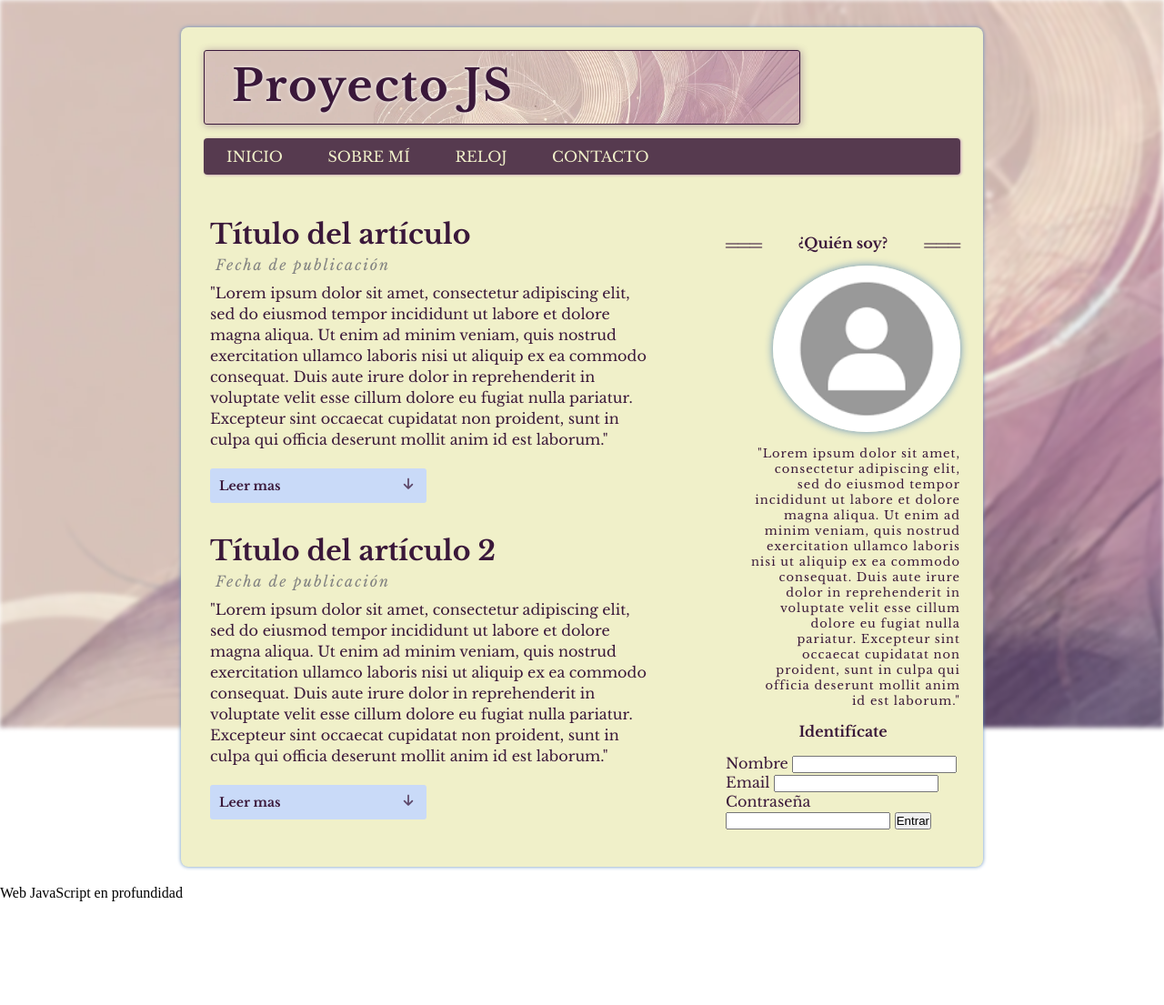
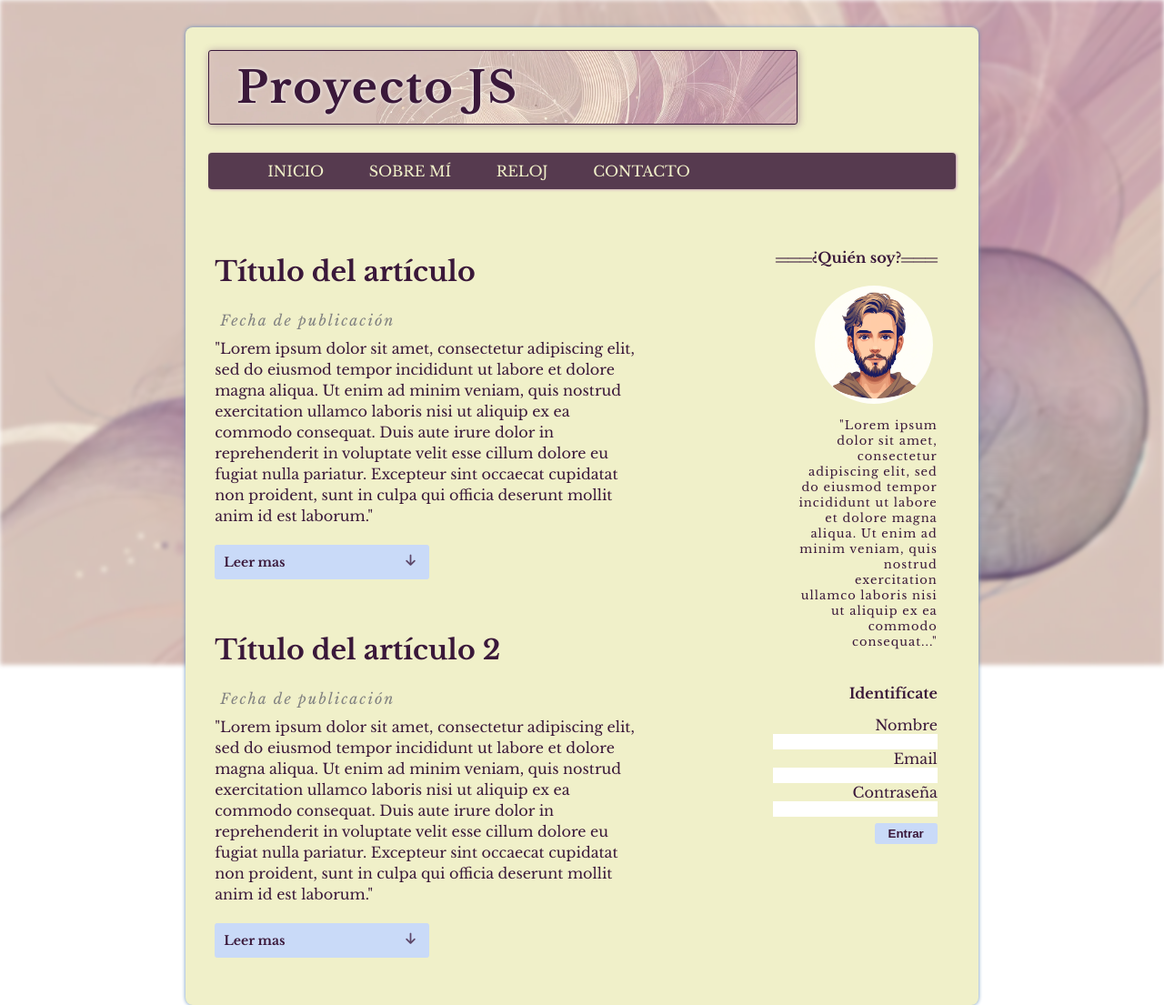
Before and after one commit to RLG94/Web-JQuery, a plain HTML site: page Index.html in a window 1280 px wide. Shown: the top 1105 px of the page at 91% size. Before the commit the page ends 991 px from the top, so only its background shows below. Drawn offline with nearby package versions, Linux system fonts and the light colour scheme.

Commit message:
Mejora de posicionamiento del aside noche 03/04

```diff
--- a/CSS/styles.css
+++ b/CSS/styles.css
@@ -32,11 +32,7 @@
 }
 
 /* ESTILOS CSS */
-* {
-    margin: 0px;
-    padding: 0px;
 
-}
 
 .ajuste {
     float: none;
@@ -53,8 +49,8 @@ body::after {
     width: 110%;
     height: 110%;
     background-image: url(../img/fondo4.webp);
-    background-size: auto;
-    background-position: all;
+    background-size: 100%;
+    background-position: cover;
     background-repeat: no-repeat;
     background-attachment: fixed;
     filter: blur(2.5px);
@@ -76,12 +72,12 @@ body::after {
 /* CABECERA  */
 
 #logo {
+
     font-size: 32px;
     letter-spacing: 2px;
     color: var(--color-texto-dark-purple);
     border-radius: 3px;
     text-shadow: 0px 0px 4px rgb(255, 255, 255);
-
     font-weight: 900;
     text-align: left;
     padding-left: 30px;
@@ -92,7 +88,7 @@ body::after {
     background-image: url(../img/fondo4.webp);
     background-size: cover;
     margin-bottom: 15px;
-    line-height: 77px;
+    line-height: 0px;
     float: left;
 
 }
@@ -212,27 +208,34 @@ body::after {
 #sidebar {
     width: 31%;
     float: right;
-
+    display: flex;
+    flex-direction: column;
+    position: relative;
+    padding-right: 20px;
 }
 
+#about {
+    display: flex;
+    flex-direction: column;
+    justify-content: end;
+    align-items: end;
+}
+
+
+
 #sidebar h4 {
-
+    float: right;
+    max-width: 80%;
     margin-top: 30px;
     margin-bottom: 20px;
     text-align: center;
     line-height: 10px;
-
-
-
-
 }
 
 #sidebar h4 .inicio {
     margin: 0px -0.4px;
     float: inline-start;
     color: rgba(58, 24, 58, 0.534);
-
-
 }
 
 #sidebar h4 .final {
@@ -240,26 +243,63 @@ body::after {
     float: inline-end;
     color: rgba(58, 24, 58, 0.526);
 }
-#sidebar img{
-    width: 80%;
-    float: right;
 
-    box-shadow: 0px 0px 10px var(--color-secundario2-green-blue);
+#sidebar img {
+    width: 130px;
+
+    margin-right: 5px;
+    float: inline-end;
+    box-shadow: 0px 0px 0px var(--color-secundario2-green-blue);
     border-radius: 100%;
+
 }
-#sidebar p{
+
+#sidebar p {
     font-size: 13px;
     text-align: right;
-   float: inline-end;
-   letter-spacing: 1px;
-
-   width: 90%;
-   margin-top: 15px;
-   margin-bottom: 20px;
+    float: inline-end;
+    letter-spacing: 1px;
+    max-width: 60%;
+    margin-top: 15px;
 }
 
 /* Formulario de ingreso */
-form{
+#login {
+    display: flex;
+    flex-direction: column;
+    justify-content: end;
+    align-items: end;
 
-   float: inline-end;
+
 }
+
+#login form {
+    display: flex;
+    flex-direction: column;
+    align-items: end;
+}
+
+#login .boton {
+    margin-top: 7px;
+    padding: 4px 15px;
+    background-color: var(--color-background-lavender-web);
+    cursor: pointer;
+    color: var(--text-default);
+    font-weight: 600;
+    border-radius: 3px;
+    border: none;
+    transition: all 0.3s;
+}
+
+#login .boton:hover {
+
+    padding: 4px 25px;
+    background-color: var(--color-secundario-lilac);
+
+
+}
+
+#login .inpt {
+    border: none;
+
+}
--- a/Index.html
+++ b/Index.html
@@ -69,8 +69,8 @@
         <aside id="sidebar">
           <div id="about">
             <h4><span><i class="fa-solid fa-grip-lines inicio"></i><i class="fa-solid fa-grip-lines inicio"></i><i class="fa-solid fa-grip-lines inicio"></i>¿Quién soy?<i class="fa-solid fa-grip-lines final"></i><i class="fa-solid fa-grip-lines final"></i><i class="fa-solid fa-grip-lines final"></i></span></h4>
-            <img src="img/user.png">
-            <p>"Lorem ipsum dolor sit amet, consectetur adipiscing elit, sed do eiusmod tempor incididunt ut labore et dolore magna aliqua. Ut enim ad minim veniam, quis nostrud exercitation ullamco laboris nisi ut aliquip ex ea commodo consequat. Duis aute irure dolor in reprehenderit in voluptate velit esse cillum dolore eu fugiat nulla pariatur. Excepteur sint occaecat cupidatat non proident, sunt in culpa qui officia deserunt mollit anim id est laborum."</p>
+            <img src="img/avatar.webp">
+            <p>"Lorem ipsum dolor sit amet, consectetur adipiscing elit, sed do eiusmod tempor incididunt ut labore et dolore magna aliqua. Ut enim ad minim veniam, quis nostrud exercitation ullamco laboris nisi ut aliquip ex ea commodo consequat..."</p>
           </div>
 
 
@@ -78,11 +78,11 @@
             <h4><span>Identifícate</span></h4>
             <form>
                 <label for="name">Nombre</label>
-                <input type="text" name="name">
+                <input class="inpt" type="text" name="name">
                 <label for="email">Email</label>
-                <input type="text" name="email">
+                <input class="inpt" type="text" name="email">
                 <label for="password">Contraseña</label>
-                <input type="password" name="password">
+                <input class="inpt" type="password" name="password">
                 <input type="submit" value="Entrar" class="boton">
             </form>
           </div>
```
Also changed, not shown: img/avatar-user.webp (added), img/avatar.webp (added).
